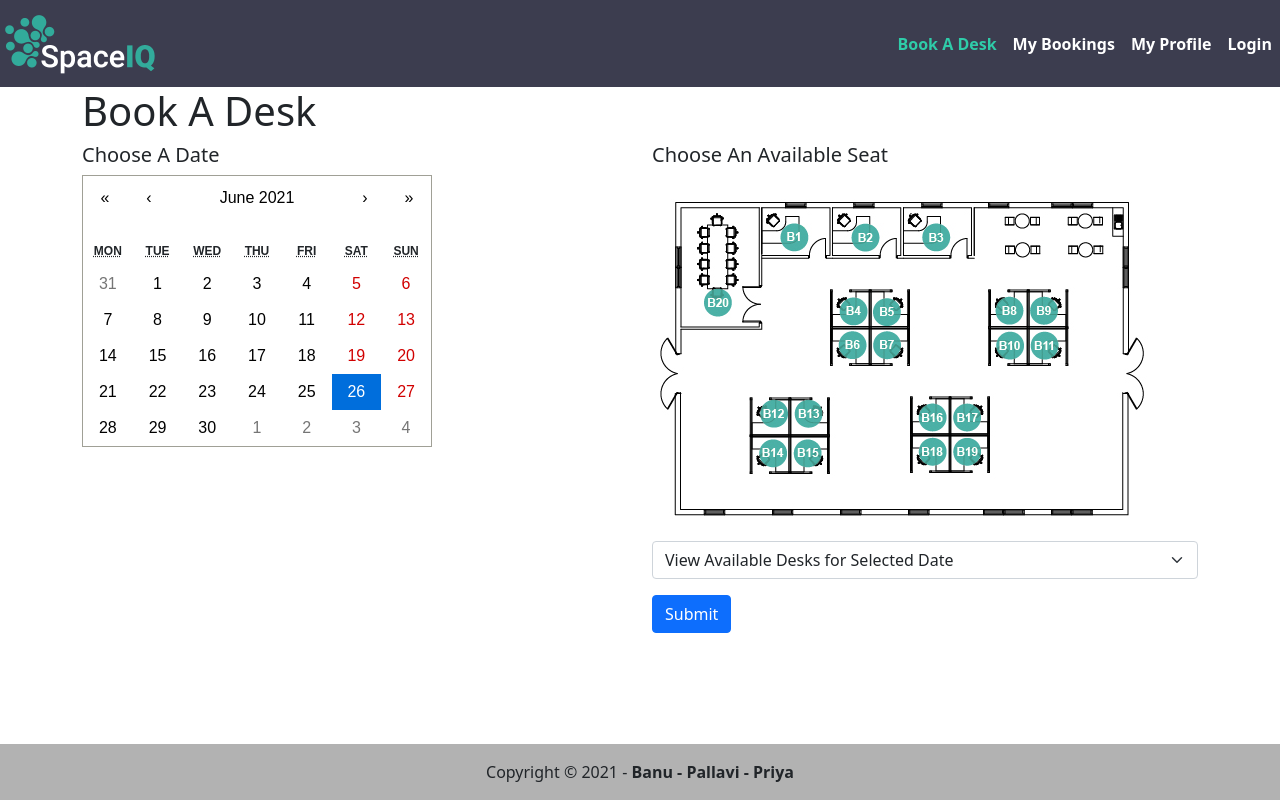
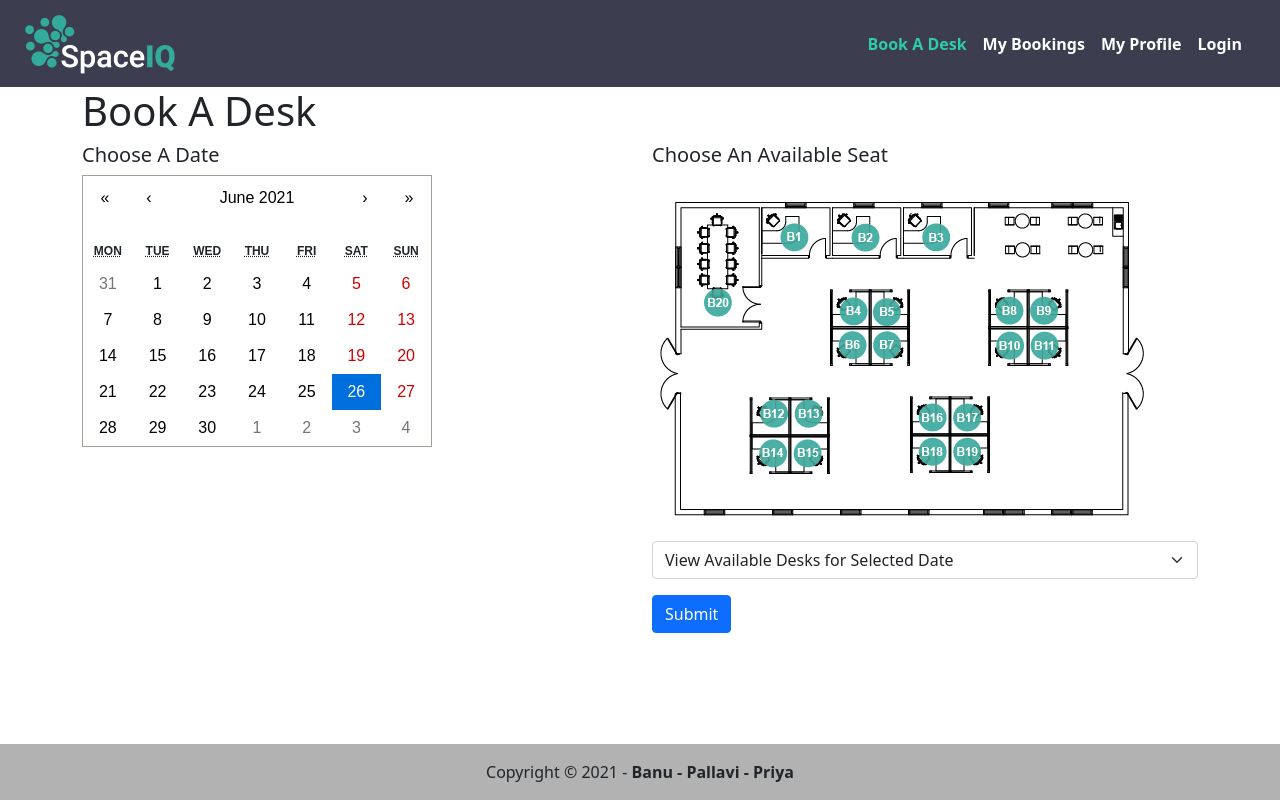
Before and after one commit to banuakman/spaceiq-frontend, a React (Create React App) app: page /bookadesk in a window 1280 px wide. Built offline with nearby package versions, Linux system fonts and the light colour scheme.

Commit message:
minor styling in navbar

```diff
--- a/src/components/NavTabs/index.js
+++ b/src/components/NavTabs/index.js
@@ -1,6 +1,7 @@
 import React from "react";
 import { Link, useLocation } from "react-router-dom";
 import "./style.css";
+import Container from "react-bootstrap/Table";
 
 function NavTabs() {
   const location = useLocation();
@@ -14,7 +15,7 @@ function NavTabs() {
           alt="spaceIQ"
           width="160"
           height="60"
-          className="d-inline-block align-text-top"
+          className="d-inline-block align-text-top leftpicture"
         />
       </Link>
       <button
@@ -33,7 +34,7 @@ function NavTabs() {
         className="navbar-collapse collapse nav-group "
         id="navbar-toggle"
       >
-        <ul className="navbar-nav nav-group ms-auto ">
+        <ul className="navbar-nav nav-group ms-auto rightmenu">
           <li className="nav-item">
             <Link
               to="/bookadesk"
--- a/src/components/NavTabs/style.css
+++ b/src/components/NavTabs/style.css
@@ -14,3 +14,11 @@
 .active{
   color: #2FCCA9 !important;
 }
+
+.leftpicture{
+  margin-left: 20px;
+}
+
+.rightmenu{
+  margin-right: 30px;
+}
```
